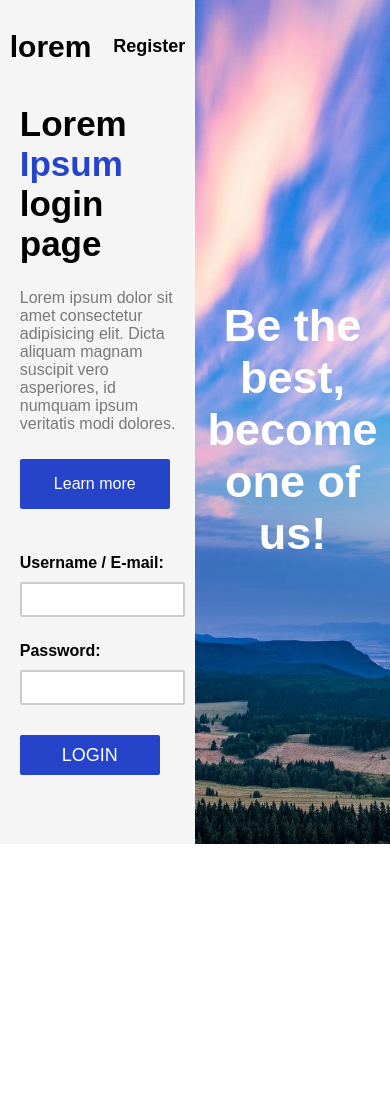
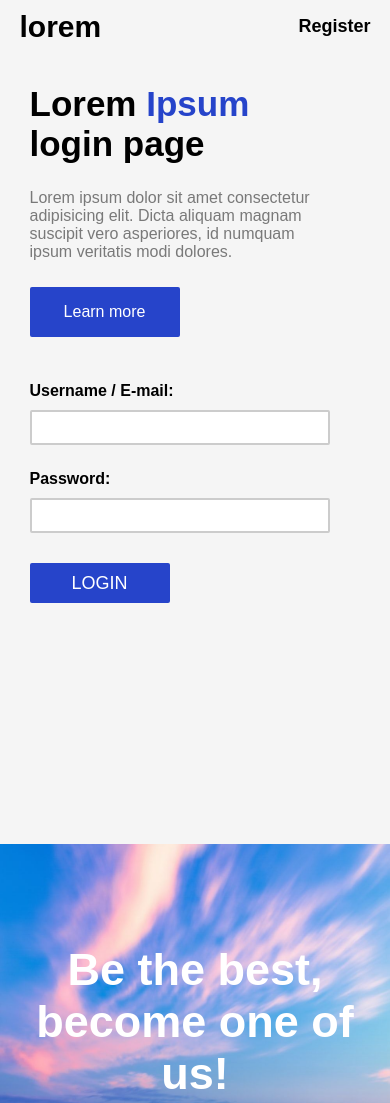
Before and after one commit to LureDev/Classic-Login-Page, a plain HTML site: page Classic Login Page/index.html in a window 390 px wide. Shown: the top 1103 px of the page. Before the commit the page ends 844 px from the top, so only its background shows below. Drawn offline with Linux system fonts and the light colour scheme; a web font is replaced by a local one.

Commit message:
Update style.css
Added the responsive CSS rules.

```diff
--- a/Classic Login Page/css/style.css
+++ b/Classic Login Page/css/style.css
@@ -121,8 +121,7 @@ colorir{
 
 .login form input[type="text"], .login form input[type="password"]{
     margin-top: 10px;
-    width: 100%;
-    max-width: 300px;
+    width: 300px;
     outline: 0;
     border: 2px solid #ccc;
     border-radius: 2px;
@@ -135,6 +134,7 @@ colorir{
 .login form input[type="text"]:focus, .login form input[type="password"]:focus{
     border-color: rgb(57, 84, 202);
     font-weight: bold;
+    width: 320px;
 }
 
 .login form input[type="submit"]{
@@ -183,3 +183,31 @@ colorir{
         padding: 0;
     }
 }
+
+@media screen and (max-width: 760px){
+    main{
+        width: 100%;
+        max-height: none;
+        min-height: 100%;
+        padding: 10px 0;
+    }
+
+    .right-image{
+        width: 100%;
+    }
+
+    .right-image .center-text h1{
+        max-width: none;
+        text-align: center;
+        font-size: 45px;
+        margin: 100px auto;
+    }
+
+    .page-wraper{
+        flex-direction: column;
+    }
+
+    .login form input[type="text"]:focus, .login form input[type="password"]{
+        max-width: 300px;
+    }
+}
```
